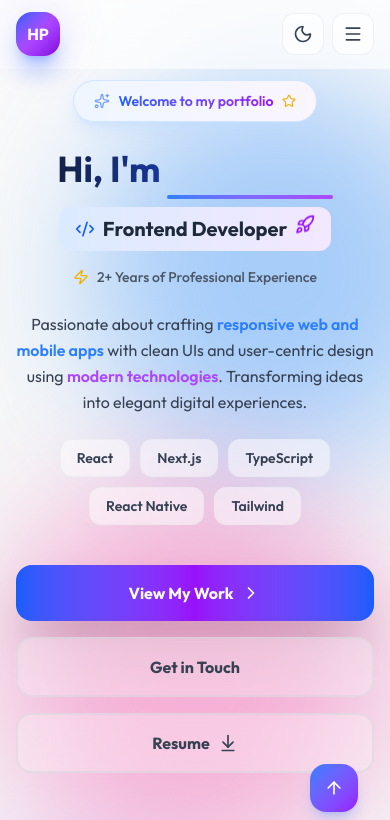
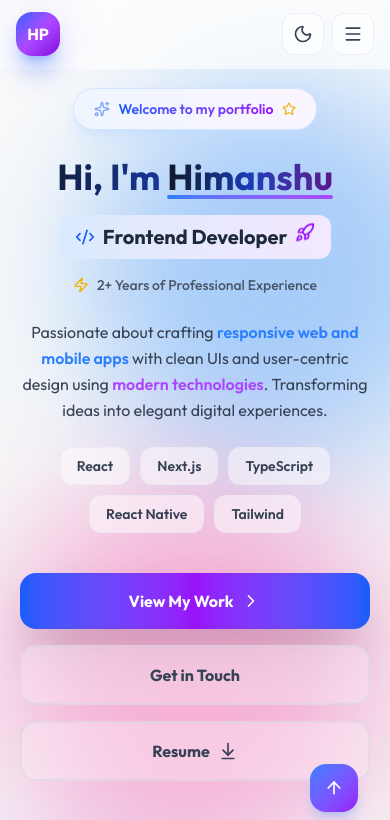
Before and after one commit to himanshudkp/portfolio-website, a Next.js app: page / in a window 390 px wide. Shown: the top 820 px of the page. Built offline with nearby package versions, Linux system fonts and the light colour scheme; a web font is replaced by a local one.

Commit message:
fix welcome badge for hero section

```diff
--- a/src/sections/Hero.tsx
+++ b/src/sections/Hero.tsx
@@ -62,7 +62,7 @@ export const Hero = () => {
     <section
       id="home"
       className={cn(
-        "relative flex min-h-screen items-center justify-center overflow-hidden px-4 py-20 transition-colors duration-500 sm:px-6 lg:px-8 xl:px-[8%]",
+        "relative flex min-h-screen items-center justify-center overflow-hidden px-5 py-20 transition-colors duration-500 sm:px-6 lg:px-8 xl:px-[8%]",
         isDark
           ? "bg-gradient-to-b from-gray-900 via-gray-800 to-gray-900"
           : "bg-gradient-to-b from-white via-gray-50 to-white"
@@ -149,7 +149,7 @@ function WelcomeBadge({ isDark, isVisible }: ThemeProps) {
   return (
     <div
       className={cn(
-        "inline-flex items-center justify-center transition-all duration-1000 lg:justify-start",
+        "inline-flex items-center justify-center transition-all duration-1000 lg:justify-start mt-2",
         isVisible ? "translate-y-0 opacity-100" : "-translate-y-10 opacity-0"
       )}
     >
@@ -207,10 +207,18 @@ function MainHeading({ isDark, isVisible }: ThemeProps) {
         )}
       >
         Hi, {"I'm"}{" "}
-        <span className="relative inline-block">
+        <span
+          className={cn(
+            "relative inline-block text-4xl font-bold leading-tight [font-family:var(--font-ovo)] sm:text-5xl lg:text-6xl xl:text-7xl",
+            "bg-gradient-to-r bg-clip-text text-transparent",
+            isDark
+              ? "from-white via-blue-200 to-purple-200"
+              : "from-gray-900 via-blue-800 to-purple-900"
+          )}
+        >
           Himanshu
           {/* Underline decoration */}
-          <span className="absolute -bottom-2 left-0 h-1 w-full rounded-full bg-gradient-to-r from-blue-500 to-purple-500" />
+          <span className="absolute -bottom-0 left-0 h-1 w-full rounded-full bg-gradient-to-r from-blue-500 to-purple-500" />
         </span>
       </h1>
 
```
